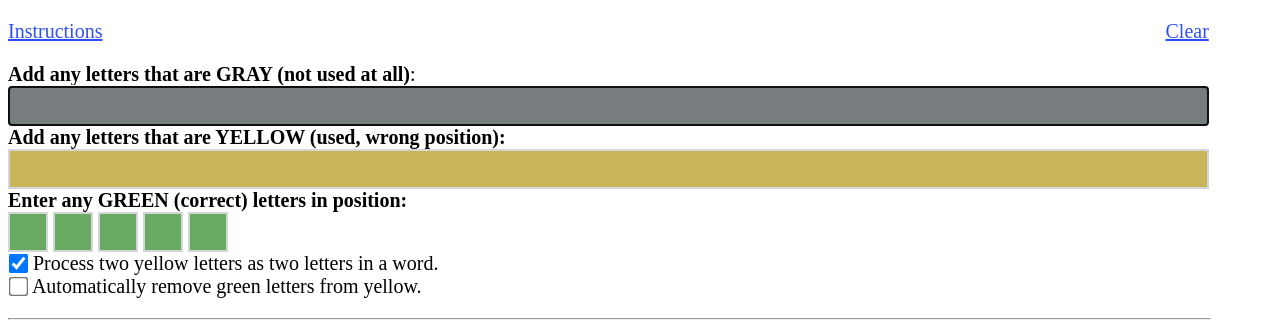
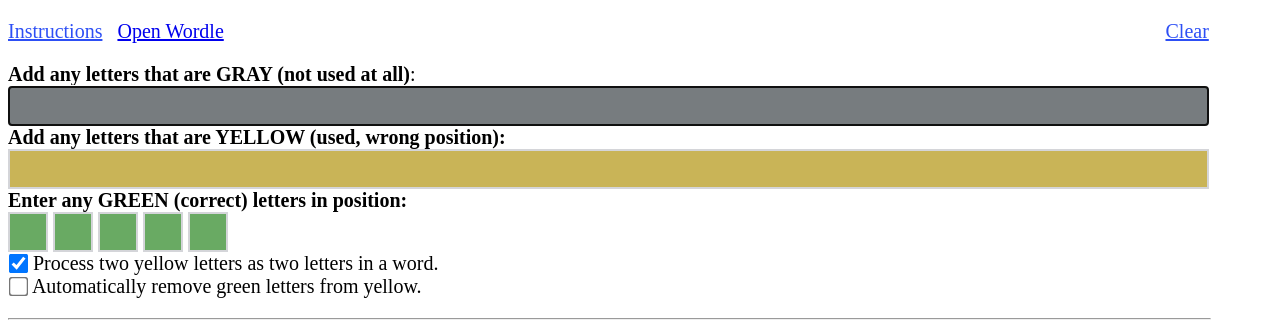
Before and after one commit to eksai/whurdle, a plain HTML site: page index.html in a window 1280 px wide. Shown: the part 46-372 px from the top of the page. Drawn offline with nearby package versions, Linux system fonts and the light colour scheme.

Commit message:
Update index.html

```diff
--- a/index.html
+++ b/index.html
@@ -18,6 +18,7 @@ input[type=checkbox] {transform: scale(1.5);}
 #showhide {cursor:pointer; color:#2D4FF5; text-decoration: underline;}
 #clear {cursor:pointer; color:#2D4FF5; text-decoration: underline; float:right;}
 .instructions {display:inline;}
+#showonhide {display:none;}
 .notused, .used, .correct
   {border: #D4D5D9 2px solid; padding-left:5px; color:#fff; }
 .notused { background-color:#777C7F; width:95%;}
@@ -30,7 +31,7 @@ input[type=checkbox] {transform: scale(1.5);}
 
 <h1>wHurdle</h1>
 
-<div id="marvin"><p><span id="showhide"><span class="instructions">Hide </span>Instructions</span> <span id="clear">Clear</span>
+<div id="marvin"><p><span id="showhide"><span class="instructions">Hide </span>Instructions</span>&nbsp;&nbsp;&nbsp;<span id="showonhide"><a href="https://www.nytimes.com/games/wordle" target="_blank">Open Wordle</a></span> <span id="clear">Clear</span>
 <div class="instructions"><ul>
 <li><img id="logo" class="instructions" src="whurdle.jpg" alt="">Open <a href="https://www.nytimes.com/games/wordle" target="_blank"><strong>Wordle</strong> in a separate tab or window</a> and play as usual. wHurdle only helps you think of 5-letter words; it does not necessarily provide the answer.</li>
 <li>After each Wordle guess, come back to this page and enter the gray, yellow, or green letters from your respective Wordle guess lines.</li>
@@ -157,6 +158,7 @@ input[type=checkbox] {transform: scale(1.5);}
         document.getElementById("notused").focus(),
         setTimeout(function() {
             jQuery(".instructions").hide("slow")
+            jQuery("#showonhide").toggle();
         }, 1500)
     }
     setup(),
@@ -188,7 +190,8 @@ input[type=checkbox] {transform: scale(1.5);}
         setup()
     }),
     jQuery("#showhide").click(function() {
-        jQuery(".instructions").toggle()
+        jQuery(".instructions").toggle();
+        jQuery("#showonhide").toggle();
     });
 
 </script>
```
